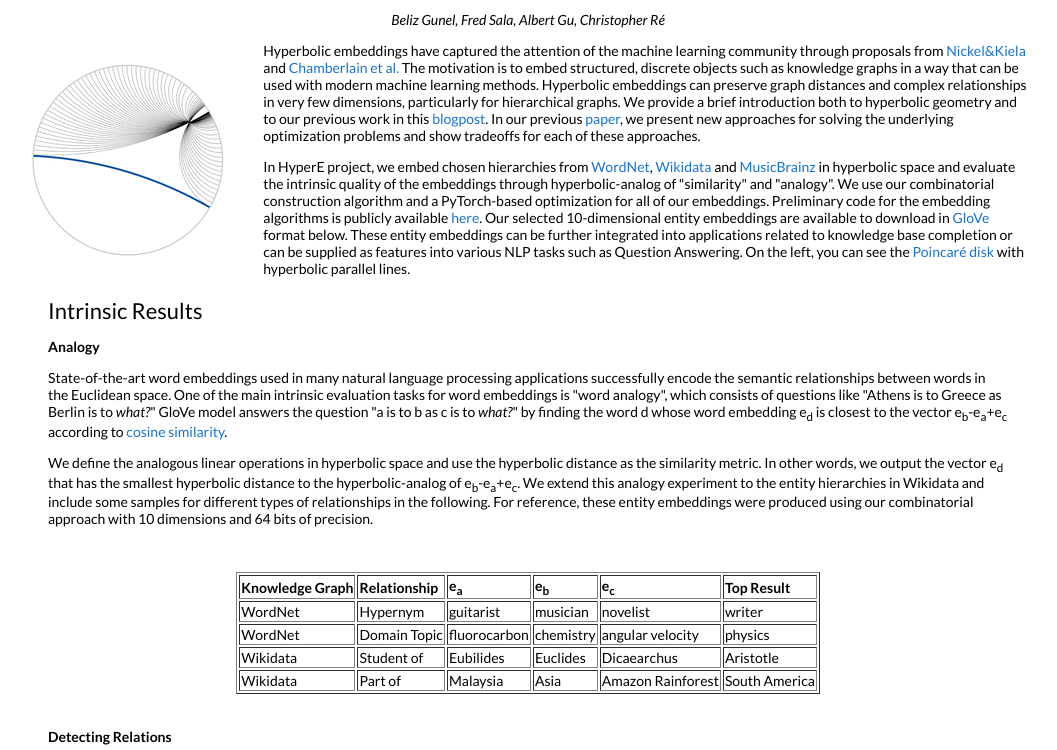
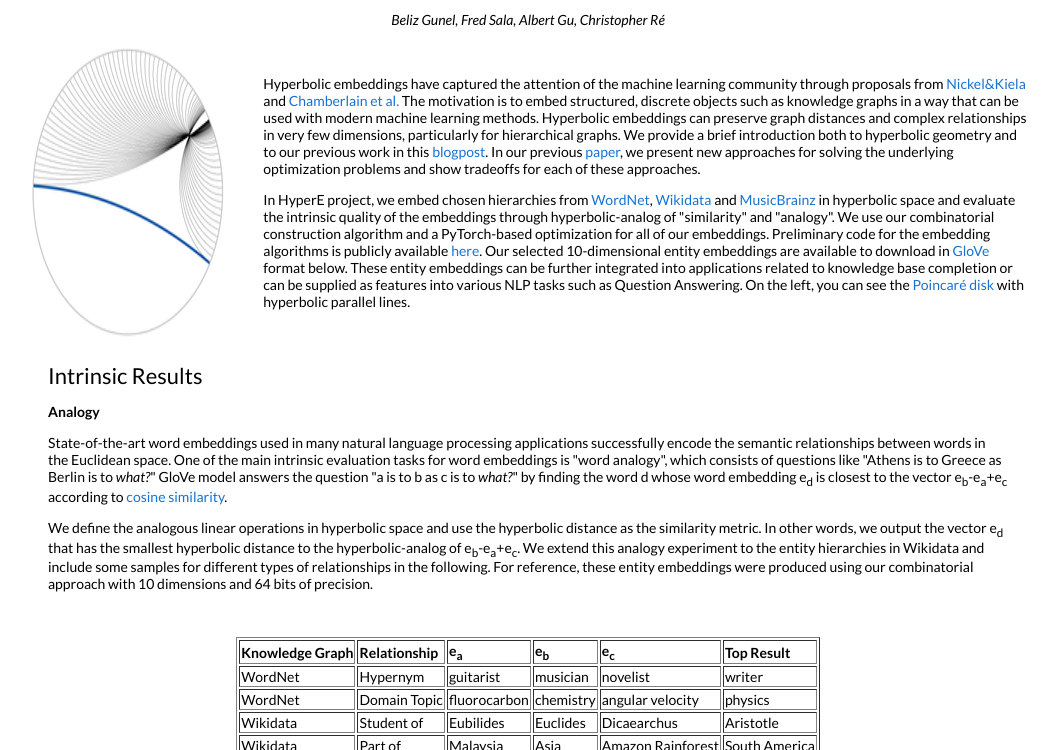
Before and after one commit to belizgunel/hyperE, a plain HTML site: page index.html in a window 1280 px wide. Shown: the part 50-800 px from the top of the page, without its empty margins (112-1169 px from the left). Drawn offline with Linux system fonts and the light colour scheme.

Commit message:
Update index.html

```diff
--- a/index.html
+++ b/index.html
@@ -81,7 +81,7 @@
 
 
         <td width="20%">
-        <img src='Poincare_disc_hyperbolic_parallel_lines.png'>
+        <img src='Poincare_disc_hyperbolic_parallel_lines.png' style="width:200px;height:300px;">
         </td>
         <td width="65%" valign="middle">
 
```
